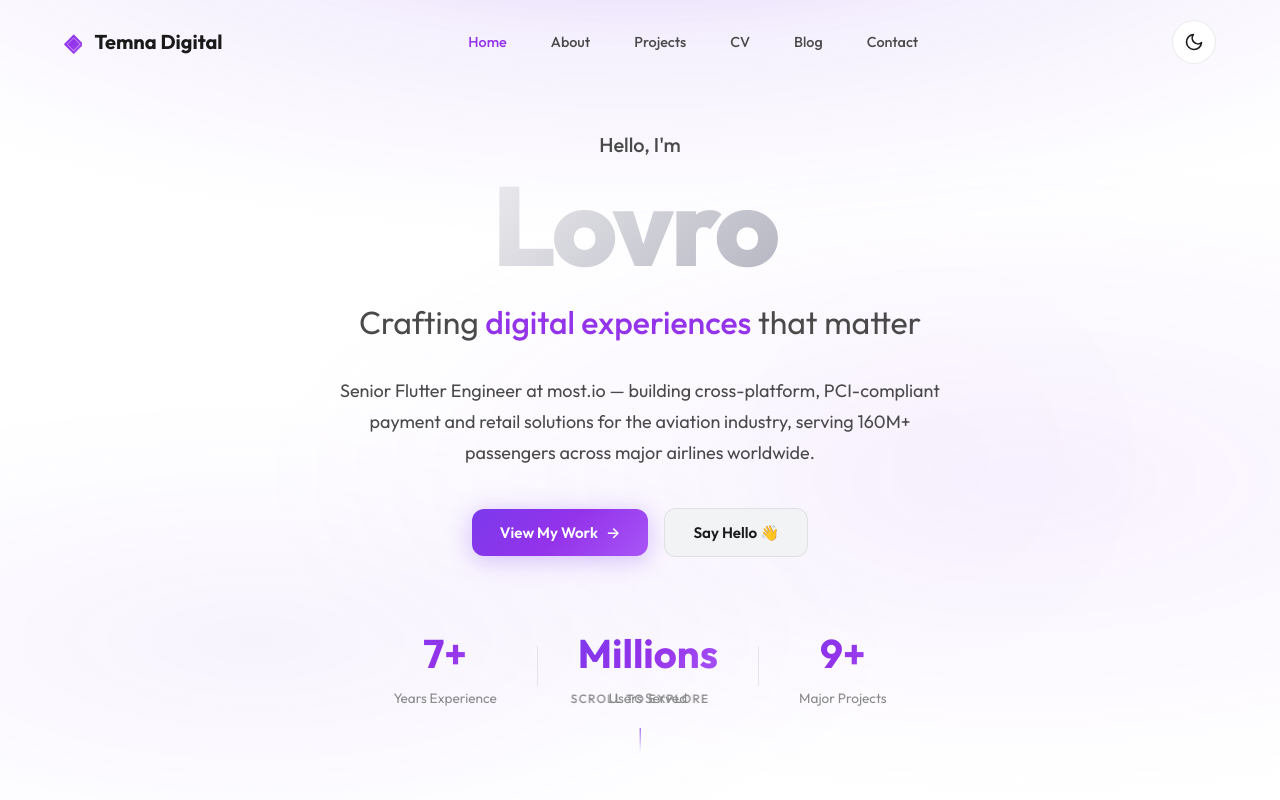
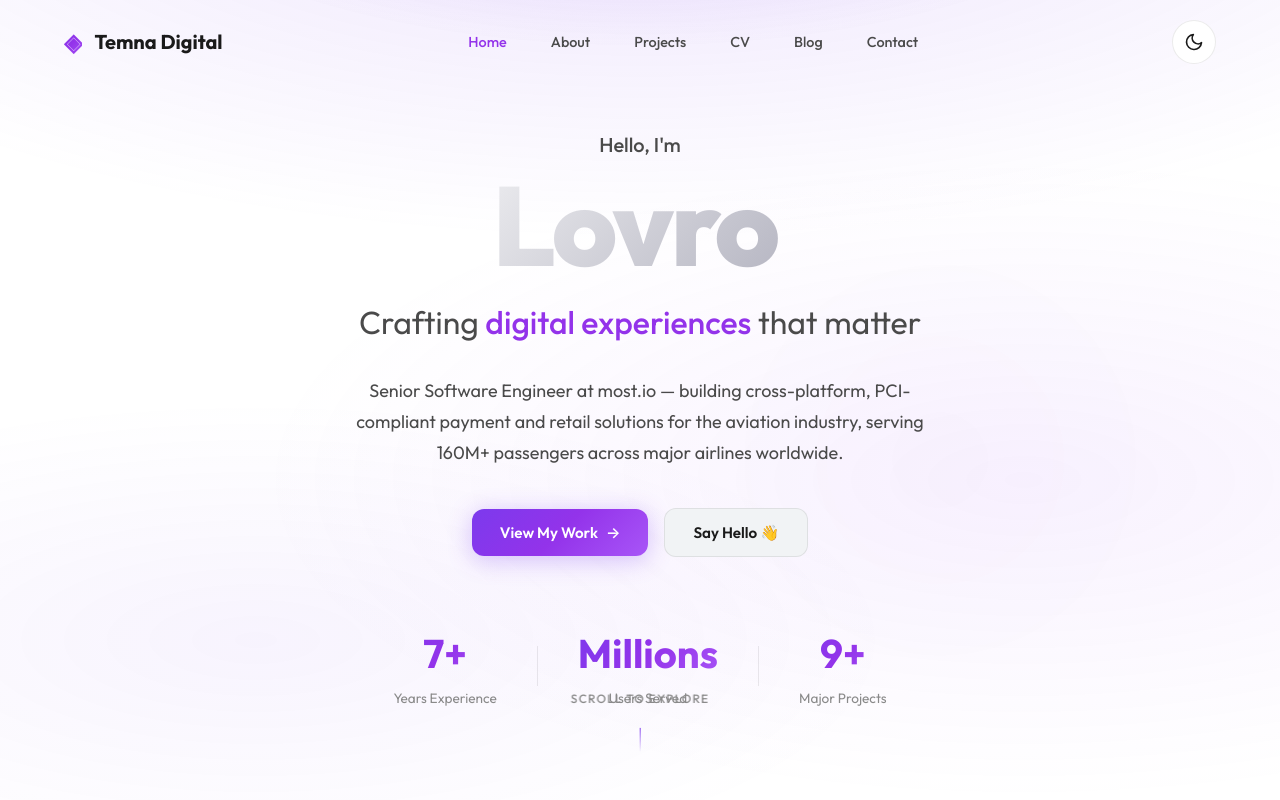
Before and after one commit to lbunicic/temnadigital.hr, a React (Vite) app: page / in a window 1280 px wide. Shown: the top 800 px of the page. Built offline with nearby package versions, Linux system fonts and the light colour scheme.

Commit message:
rename role from Flutter to Software engineer.

```diff
--- a/index.html
+++ b/index.html
@@ -4,7 +4,7 @@
     <meta charset="UTF-8" />
     <link rel="icon" type="image/svg+xml" href="/vite.svg" />
     <meta name="viewport" content="width=device-width, initial-scale=1.0" />
-    <title>Lovro Bunčić | Senior Flutter Engineer | Temna Digital</title>
+    <title>Lovro Bunčić | Senior Software Engineer | Temna Digital</title>
   </head>
   <body>
     <div id="root"></div>
--- a/src/components/Hero.jsx
+++ b/src/components/Hero.jsx
@@ -88,7 +88,7 @@ function Hero({ onNavigate }) {
         </h1>
 
         <p className="hero-description">
-          Senior Flutter Engineer at most.io — building cross-platform, PCI-compliant payment and
+          Senior Software Engineer at most.io — building cross-platform, PCI-compliant payment and
           retail solutions for the aviation industry, serving 160M+ passengers across major airlines worldwide.
         </p>
 
```
